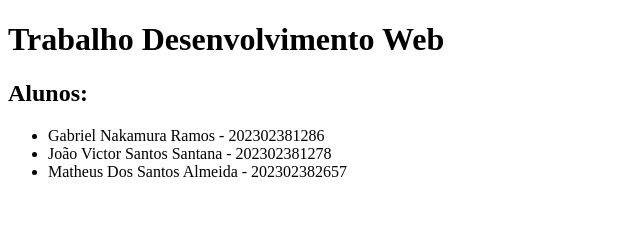
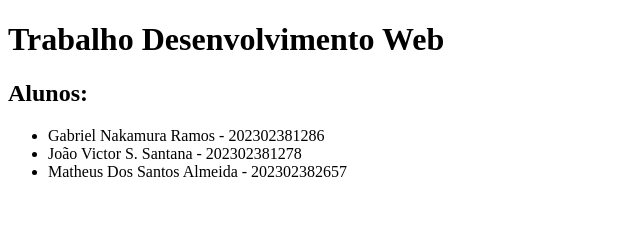
Before and after one commit to almeidamath/GJM-HTML-Project-, a plain HTML site: page docs/index.html in a window 1280 px wide. Shown: the top 231 px of the page, 0-640 px from the left. Drawn offline with Linux system fonts and the light colour scheme.

Commit message:
Confirmação de código

```diff
--- a/docs/index.html
+++ b/docs/index.html
@@ -11,7 +11,7 @@
     <h2>Alunos: </h2>
     <ul>
         <li>Gabriel Nakamura Ramos - 202302381286</li>
-        <li>João Victor Santos Santana - 202302381278</li>
+        <li>João Victor S. Santana - 202302381278</li>
         <li>Matheus Dos Santos Almeida - 202302382657</li>
     </ul>
     <br>
```
